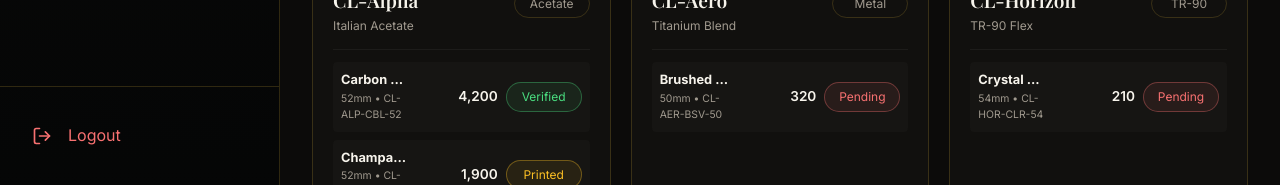
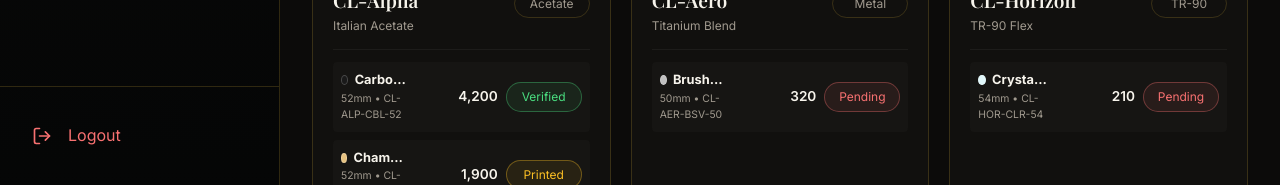
Before and after one commit to Piyu247/Crossline-portal, a React (Vite) app: page /dashboard/inventory in a window 1280 px wide. Shown: the part 615-800 px from the top of the page. Built offline with nearby package versions, Linux system fonts and the light colour scheme; a web font is replaced by a local one.

Commit message:
feat(inventory): add color swatches next to variant color names

```diff
--- a/src/pages/dashboard/Inventory.jsx
+++ b/src/pages/dashboard/Inventory.jsx
@@ -2,6 +2,18 @@ import React, { useMemo, useState } from 'react';
 import { Search, SlidersHorizontal } from 'lucide-react';
 import Card from '../../components/ui/Card';
 import { getProductById, products, variants } from '../../data/mockData';
+
+const getColorHex = (colorName) => {
+  const map = {
+    'Carbon Black': '#1a1a1a',
+    'Champagne Gold': '#e6c280',
+    'Tortoise': '#5c3a21',
+    'Brushed Silver': '#c0c0c0',
+    'Crystal Clear': '#e0f7fa',
+    'Midnight Blue': '#191970'
+  };
+  return map[colorName] || '#888';
+};
 
 const Inventory = () => {
   const [category, setCategory] = useState('All');
@@ -88,7 +100,14 @@ const Inventory = () => {
                 {variants.map((variant) => (
                   <div key={variant.id} className="inventory-variant-item">
                     <div className="inventory-variant-info">
-                      <strong>{variant.color}</strong>
+                      <div style={{ display: 'flex', alignItems: 'center', gap: '0.4rem' }}>
+                        <span style={{
+                          display: 'inline-block', width: '10px', height: '10px',
+                          borderRadius: '50%', backgroundColor: getColorHex(variant.color),
+                          border: '1px solid rgba(255,255,255,0.2)'
+                        }} title={variant.color} />
+                        <strong>{variant.color}</strong>
+                      </div>
                       <small>{variant.size} • {variant.sku}</small>
                     </div>
                     <div className="inventory-variant-stock">
```
